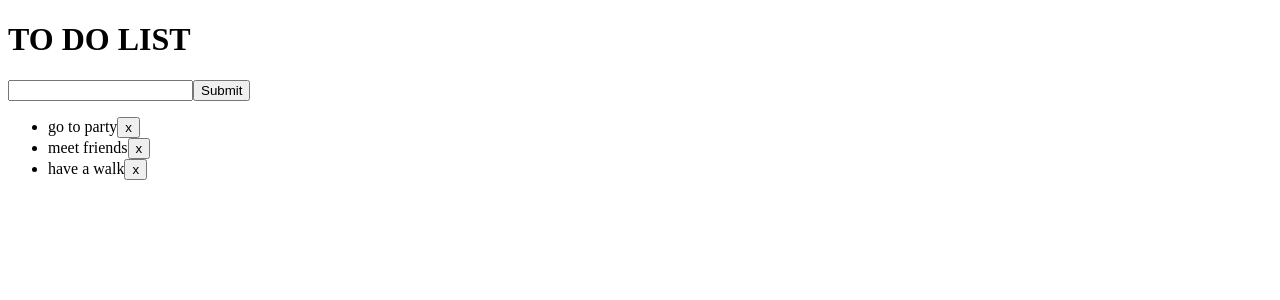
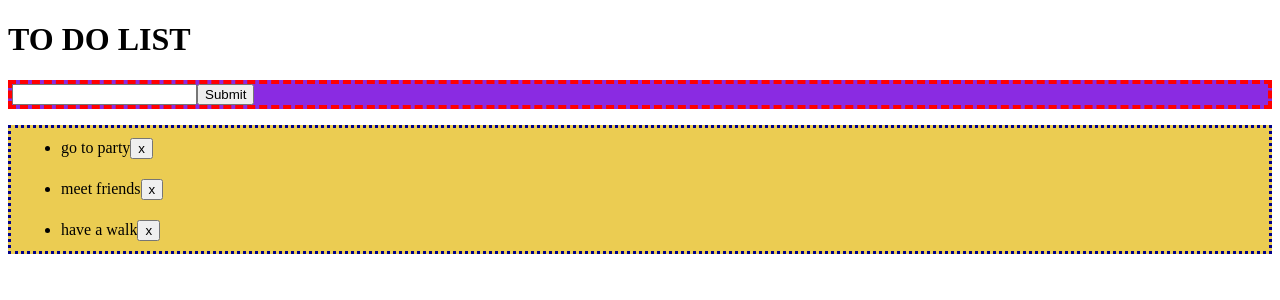
Before and after one commit to Volya23/cra-project, a React (Create React App) app: page / in a window 1280 px wide. Shown: the top 300 px of the page. Built offline with nearby package versions, Linux system fonts and the light colour scheme.

Commit message:
module styles

```diff
--- a/src/components/ToDoList/ToDoForm.js
+++ b/src/components/ToDoList/ToDoForm/ToDoForm.js
@@ -1,4 +1,5 @@
 import React, {Component}from "react";
+import styles from './ToDoFormStyle.module.css'
 
 class ToDoForm extends Component {
     constructor(props) {
@@ -29,7 +30,7 @@ class ToDoForm extends Component {
         const {todo} = this.state;
 
         return (
-            <form onSubmit={this.submitHandler}>
+            <form onSubmit={this.submitHandler} className={styles.container}>
                 <input type="text" value={todo} name="todo" onChange={this.changeHandler}/>
                 <button type="submit">Submit</button>
             </form>
--- /dev/null
+++ b/src/components/ToDoList/ToDoForm/ToDoFormStyle.module.css
@@ -0,0 +1,4 @@
+.container {
+     background-color: blueviolet;
+     border: 4px dashed red;
+}
--- a/src/components/ToDoList/ToDoList.js
+++ b/src/components/ToDoList/ToDoList.js
@@ -1,7 +1,7 @@
 import React from "react";
 import LiTask from "./LiTask";
-import ToDoForm from "./ToDoForm";
-
+import ToDoForm from "./ToDoForm/ToDoForm";
+import styles from './style.module.css';
 
 
 class ToDoList extends React.Component {
@@ -61,7 +61,7 @@ class ToDoList extends React.Component {
 
                 <ToDoForm sendData={this.formHandler}/>
 
-                <ul>
+                <ul className={styles.container}>
                     {this.taskToDo()}
                 </ul>
             </>
--- /dev/null
+++ b/src/components/ToDoList/style.module.css
@@ -0,0 +1,10 @@
+.container {
+    display: flex;
+    flex-direction: column;
+    border: 3px dotted darkblue;
+    background-color: rgb(235, 204, 82);
+}
+
+.container li {
+    margin: 10px;
+}
```
